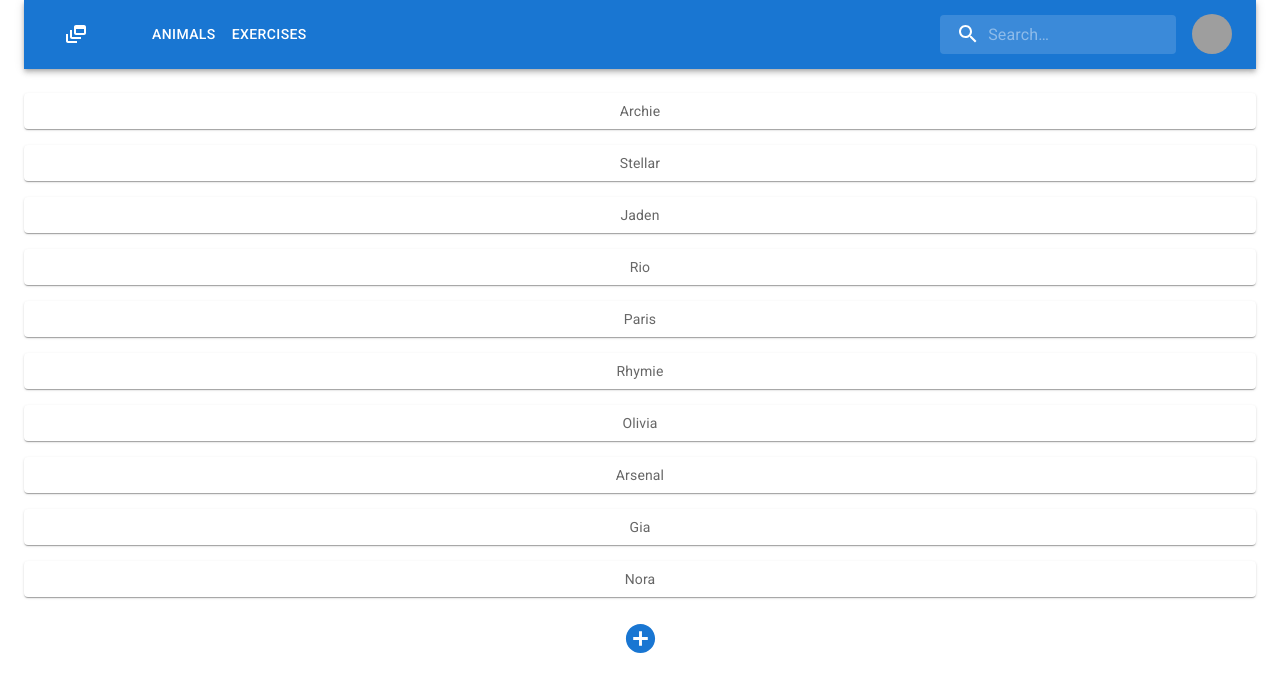
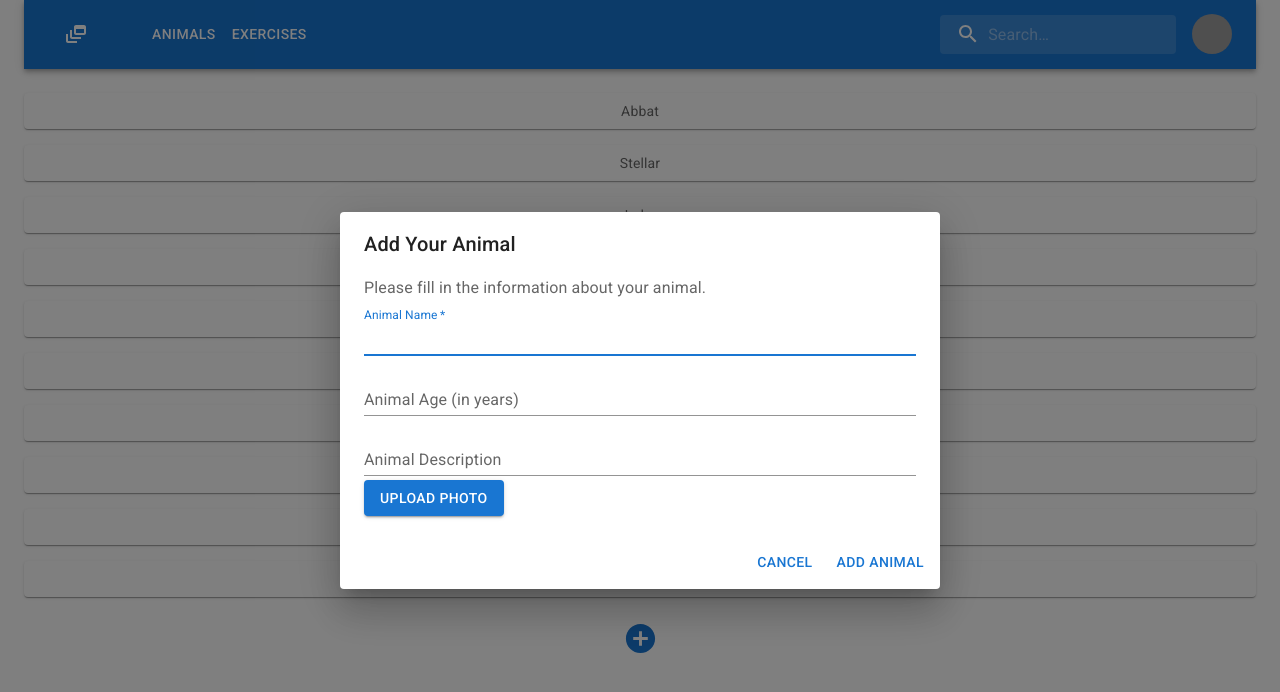
Before and after one commit to Annaivv/react-training-app, a React (Create React App) app: page /animals in a window 1280 px wide. Both pictures are taken after a click on the button 640 px from the left and 630 px from the top of the page. Shown: the top 692 px of the page. Built offline with nearby package versions, Linux system fonts and the light colour scheme; grey boxes are pictures that could not be loaded; the HTML template or start-up script is replaced by a standard one.

Commit message:
feature: animal adding functionality and form added

```diff
--- a/package.json
+++ b/package.json
@@ -10,6 +10,7 @@
     "@testing-library/jest-dom": "^5.17.0",
     "@testing-library/react": "^13.4.0",
     "@testing-library/user-event": "^13.5.0",
+    "nanoid": "^5.0.7",
     "react": "^18.3.1",
     "react-dom": "^18.3.1",
     "react-router-dom": "^6.24.1",
--- /dev/null
+++ b/src/Components/AddAnimalForm.jsx
@@ -0,0 +1,84 @@
+import * as React from "react";
+import { nanoid } from "nanoid";
+import Box from "@mui/material/Box";
+import Button from "@mui/material/Button";
+import TextField from "@mui/material/TextField";
+import Dialog from "@mui/material/Dialog";
+import DialogActions from "@mui/material/DialogActions";
+import DialogContent from "@mui/material/DialogContent";
+import DialogContentText from "@mui/material/DialogContentText";
+import DialogTitle from "@mui/material/DialogTitle";
+
+export const AddAnimalForm = ({ open, handleCloseForm, handleAddAnimal }) => {
+  const handleSubmit = (event) => {
+    event.preventDefault();
+
+    const formData = new FormData(event.currentTarget);
+    const formJson = Object.fromEntries(formData.entries());
+    const name = formJson.animalName;
+    const age = formJson.animalAge;
+    const description = formJson.animalDescription;
+    const newAnimal = { id: nanoid(), name, age, description };
+    handleAddAnimal(newAnimal);
+    handleCloseForm();
+  };
+
+  return (
+    <Dialog open={open} onClose={handleCloseForm}>
+      <form onSubmit={handleSubmit}>
+        <DialogTitle>Add Your Animal</DialogTitle>
+        <DialogContent>
+          <DialogContentText>
+            Please fill in the information about your animal.
+          </DialogContentText>
+          <TextField
+            autoFocus
+            required
+            margin="dense"
+            id="name"
+            name="animalName"
+            label="Animal Name"
+            type="text"
+            fullWidth
+            variant="standard"
+          />
+          <TextField
+            margin="dense"
+            id="age"
+            name="animalAge"
+            label="Animal Age (in years)"
+            type="number"
+            fullWidth
+            variant="standard"
+          />
+          <TextField
+            margin="dense"
+            id="description"
+            name="animalDescription"
+            label="Animal Description"
+            type="text"
+            fullWidth
+            multiline
+            variant="standard"
+          />
+          <input
+            accept="image/*"
+            style={{ display: "none" }}
+            id="photo"
+            name="animalPhoto"
+            type="file"
+          />
+          <label htmlFor="photo">
+            <Button variant="contained" component="span">
+              Upload Photo
+            </Button>
+          </label>
+        </DialogContent>
+        <DialogActions>
+          <Button onClick={handleCloseForm}>Cancel</Button>
+          <Button type="submit">Add Animal</Button>
+        </DialogActions>
+      </form>
+    </Dialog>
+  );
+};
--- a/src/Pages/AnimalCard.jsx
+++ b/src/Pages/AnimalCard.jsx
@@ -1,11 +1,11 @@
 import { useParams, useLocation } from "react-router-dom";
 import Container from "@mui/material/Container";
 import Button from "@mui/material/Button";
-import ArrowBackIcon from "@mui/icons-material/ArrowBack";
 import Card from "@mui/material/Card";
 import CardContent from "@mui/material/CardContent";
 import CardMedia from "@mui/material/CardMedia";
 import Typography from "@mui/material/Typography";
+import CardActions from "@mui/material/CardActions";
 import { CardActionArea } from "@mui/material";
 import horseImage from "../assets/horse.jpg";
 import { getAnimalById } from "../fakeAPI";
@@ -36,12 +36,16 @@ export const AnimalCard = () => {
               Age: {animal.age}
             </Typography>
             <Typography variant="body2" color="text.secondary">
-              Horses have oval-shaped hooves, long tails, short hair, long
-              slender legs, muscular and deep torso build, long thick necks, and
-              large elongated heads. The mane is a region of coarse hairs, which
-              extends along the dorsal side of the neck in both domestic and
-              wild species.
+              {animal.description}
             </Typography>
+            <CardActions
+              sx={{ display: "flex", justifyContent: "space-around" }}
+            >
+              <Button size="small">Vet info</Button>
+              <Button size="small" id="exercisesList">
+                Exercises
+              </Button>
+            </CardActions>
           </CardContent>
         </CardActionArea>
       </Card>
--- a/src/Pages/AnimalsList.jsx
+++ b/src/Pages/AnimalsList.jsx
@@ -7,6 +7,7 @@ import IconButton from "@mui/material/IconButton";
 import AddCircleIcon from "@mui/icons-material/AddCircle";
 import { getAnimals } from "../fakeAPI";
 import { Link, useLocation } from "react-router-dom";
+import { AddAnimalForm } from "../Components/AddAnimalForm";
 
 const Item = styled(Paper)(({ theme }) => ({
   backgroundColor: theme.palette.mode === "dark" ? "#1A2027" : "#fff",
@@ -18,9 +19,26 @@ const Item = styled(Paper)(({ theme }) => ({
 
 export const Animals = () => {
   const location = useLocation();
-  const animals = getAnimals();
+  const [animals, setAnimals] = React.useState(() => {
+    const savedAnimals = localStorage.getItem("animals");
+    return savedAnimals ? JSON.parse(savedAnimals) : getAnimals();
+  });
+  const [open, setOpen] = React.useState(false);
+
+  const handleOpenForm = () => setOpen(true);
+
+  const handleCloseForm = () => setOpen(false);
+
+  const handleAddAnimal = (newAnimal) => {
+    setAnimals((prevAnimals) => {
+      const updatedAnimals = [...prevAnimals, newAnimal];
+      localStorage.setItem("animals", JSON.stringify(updatedAnimals));
+      return updatedAnimals;
+    });
+  };
 
   return (
+    <>
       <Box sx={{ width: "100%", paddingTop: "24px", textAlign: "center" }}>
         <Stack spacing={2}>
           {animals.map((animal) => (
@@ -38,9 +56,18 @@ export const Animals = () => {
           color="primary"
           aria-label="add animal"
           sx={{ paddingTop: "24px" }}
+          onClick={handleOpenForm}
         >
           <AddCircleIcon fontSize="large" />
         </IconButton>
       </Box>
+      {open && (
+        <AddAnimalForm
+          open={open}
+          handleCloseForm={handleCloseForm}
+          handleAddAnimal={handleAddAnimal}
+        />
+      )}
+    </>
   );
 };
--- a/src/fakeAPI.js
+++ b/src/fakeAPI.js
@@ -1,14 +1,14 @@
 const animals = [
-  { id: "a-1", name: "Archie", age: 3 },
-  { id: "a-2", name: "Stellar", age: 12 },
-  { id: "a-3", name: "Jaden", age: 23 },
-  { id: "a-4", name: "Rio", age: 9 },
-  { id: "a-5", name: "Paris", age: 15 },
-  { id: "a-6", name: "Rhymie", age: 6 },
-  { id: "a-7", name: "Olivia", age: 3 },
-  { id: "a-8", name: "Arsenal", age: 17 },
-  { id: "a-9", name: "Gia", age: 21 },
-  { id: "a-10", name: "Nora", age: 8 },
+  { id: "a-1", name: "Abbat", age: 3, description: "Abbat description" },
+  { id: "a-2", name: "Stellar", age: 12, description: "Stellar description" },
+  { id: "a-3", name: "Jaden", age: 23, description: "Jaden description" },
+  { id: "a-4", name: "Rio", age: 9, description: "Rio description" },
+  { id: "a-5", name: "Paris", age: 15, description: "Paris description" },
+  { id: "a-6", name: "Rhymie", age: 6, description: "Rhymie description" },
+  { id: "a-7", name: "Olivia", age: 3, description: "Olivia description" },
+  { id: "a-8", name: "Arsenal", age: 17, description: "Arsenal description" },
+  { id: "a-9", name: "Gia", age: 21, description: "Gia description" },
+  { id: "a-10", name: "Nordic", age: 8, description: "Nordic description" },
 ];
 
 export const getAnimals = () => {
```
Also changed, not shown: 1 other file (tests, documents, lock files or other folders). Lines whose indentation alone changed are shown as unchanged.
